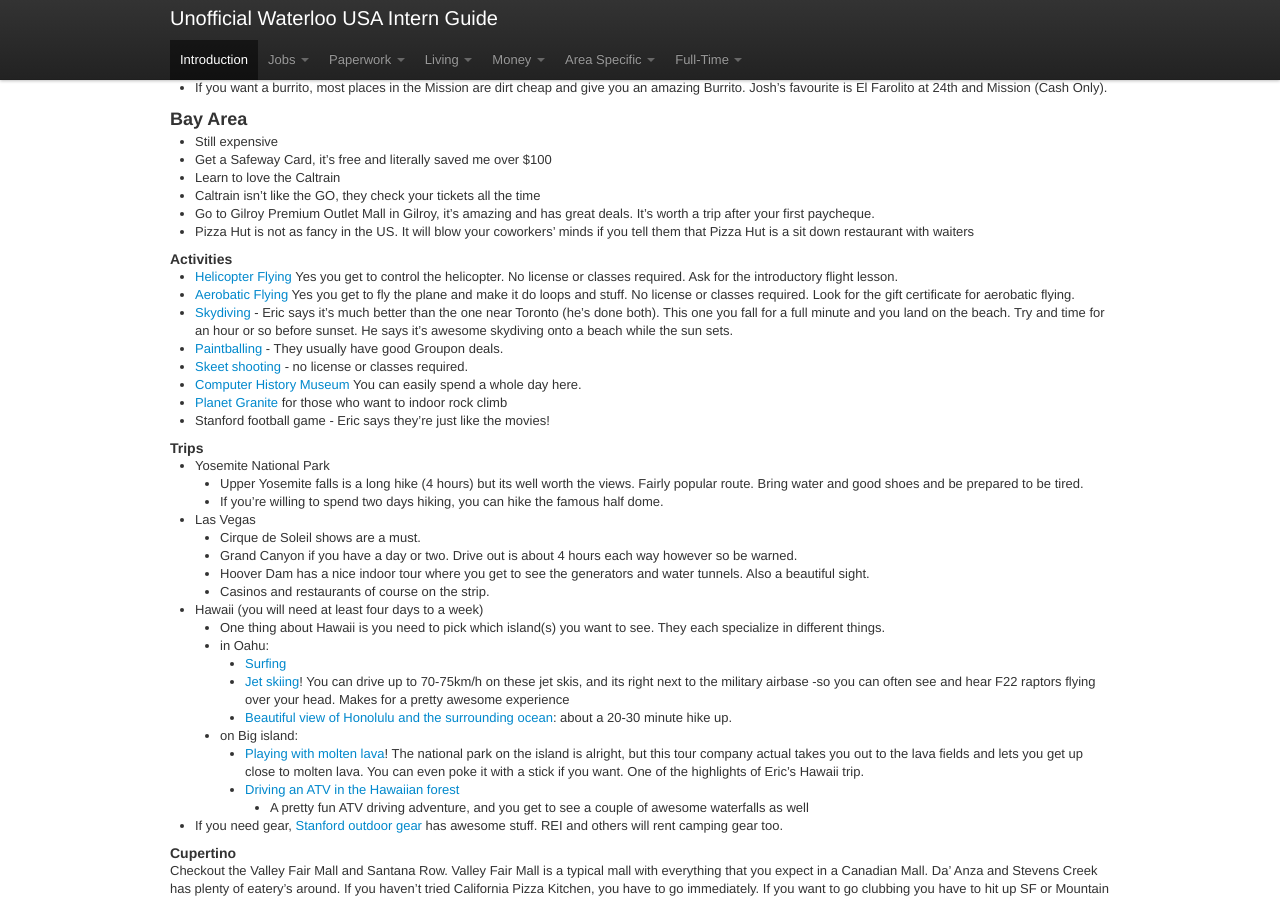
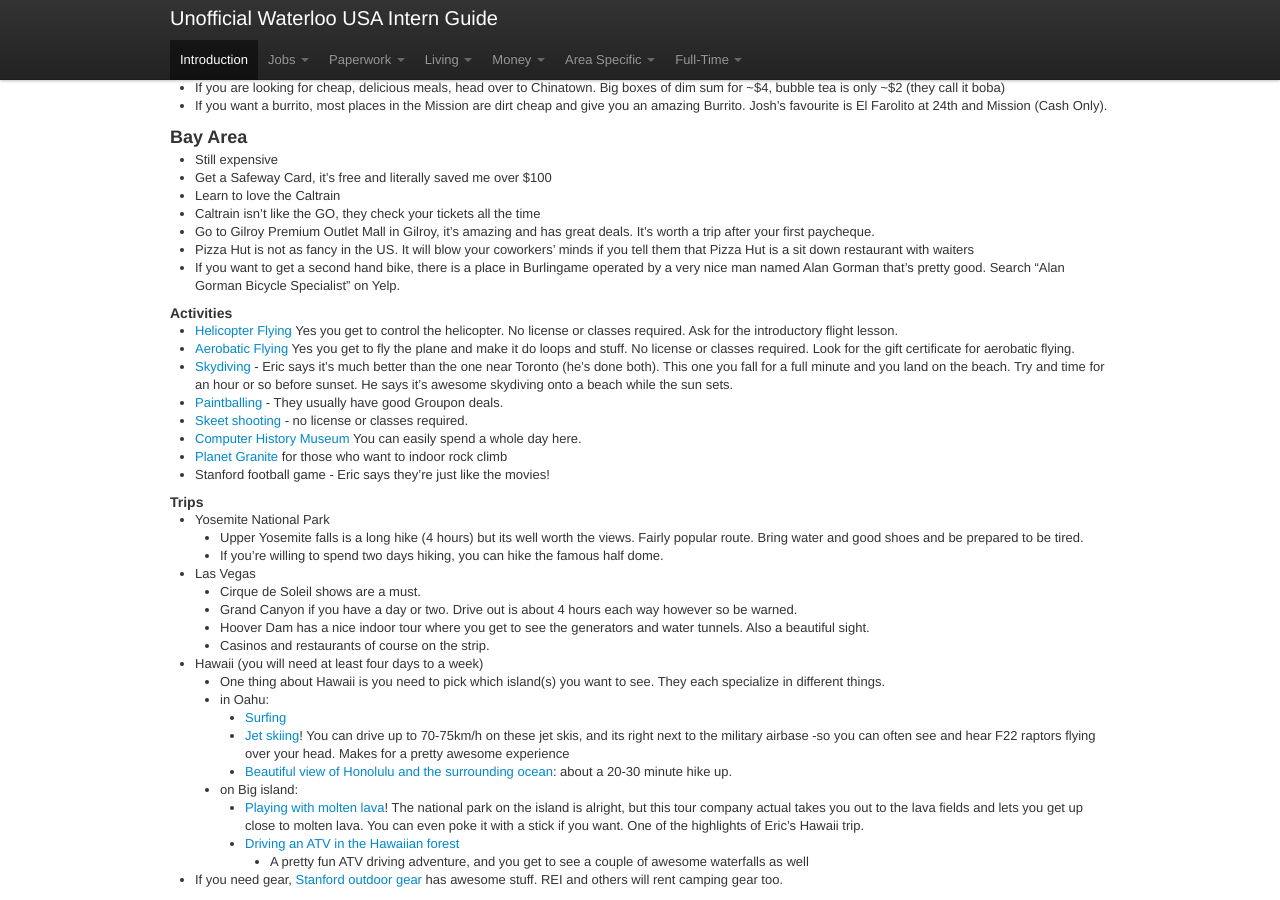
Before and after one commit to sholiday/Unofficial-Waterloo-USA-Intern-Guide, a Jekyll site: the page built from index.markdown, in a window 1280 px wide and 900 px high, scrolled down 9662 px. Built offline with Jekyll 4.4.1, drawn with Linux system fonts in a browser that asks for light colours; nearby versions of some CDN libraries; Markdown is read by kramdown in place of the engine named in the settings.

Commit message:
added second hand bike recommendation in Bay area

```diff
--- a/index.markdown
+++ b/index.markdown
@@ -833,6 +834,7 @@ Big boxes of dim sum for ~$4, bubble tea is only ~$2 (they call it boba)
 It's worth a trip after your first paycheque.
 * Pizza Hut is not as fancy in the US. It will blow your coworkers' minds if you
   tell them that Pizza Hut is a sit down restaurant with waiters
+* If you want to get a second hand bike, there is a place in Burlingame operated by a very nice man named Alan Gorman that's pretty good. Search "Alan Gorman Bicycle Specialist" on Yelp.
 
 #### Activities
 
```
Also changed, not shown: other parts of index.markdown (+1 -0 lines).
